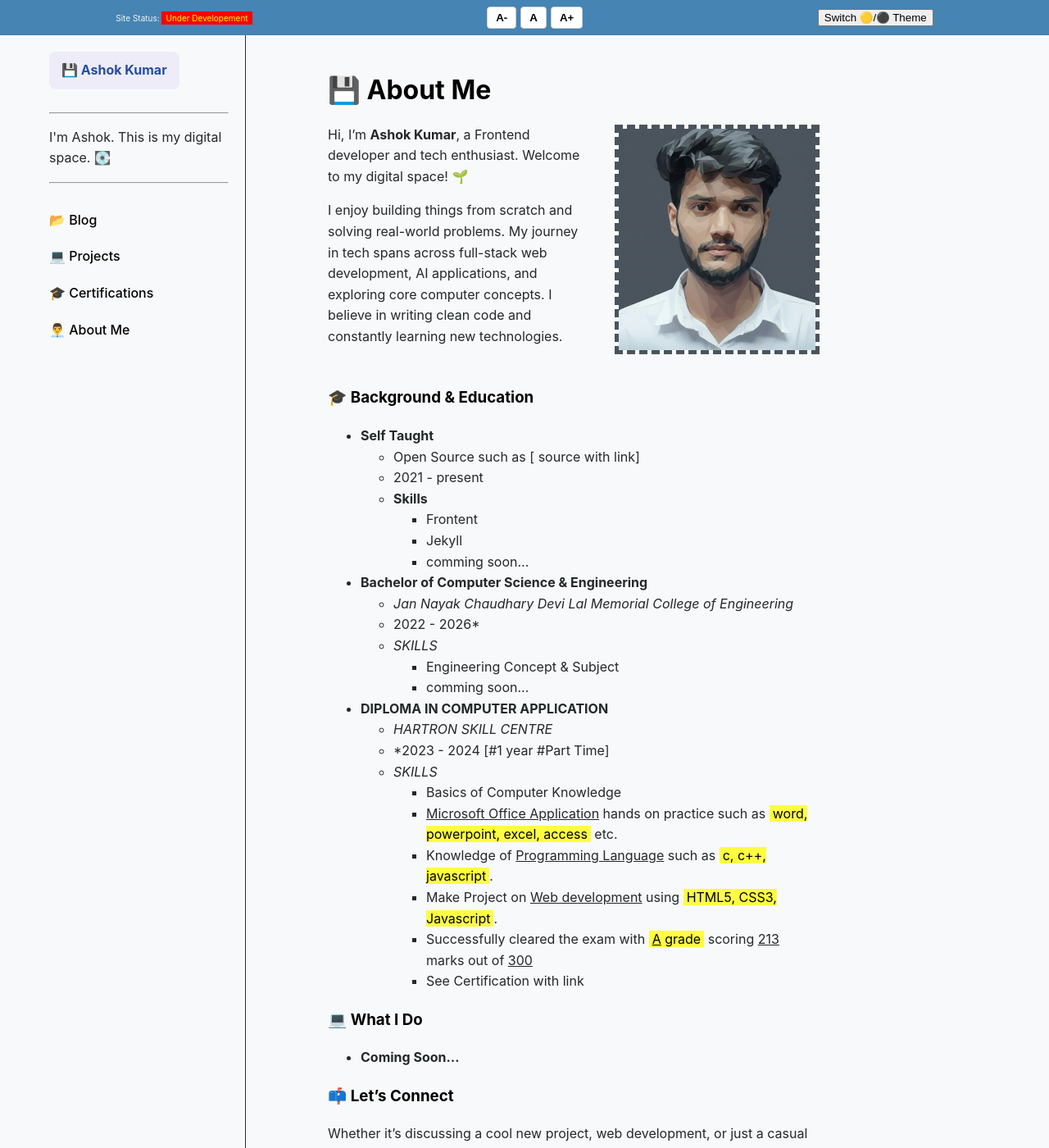
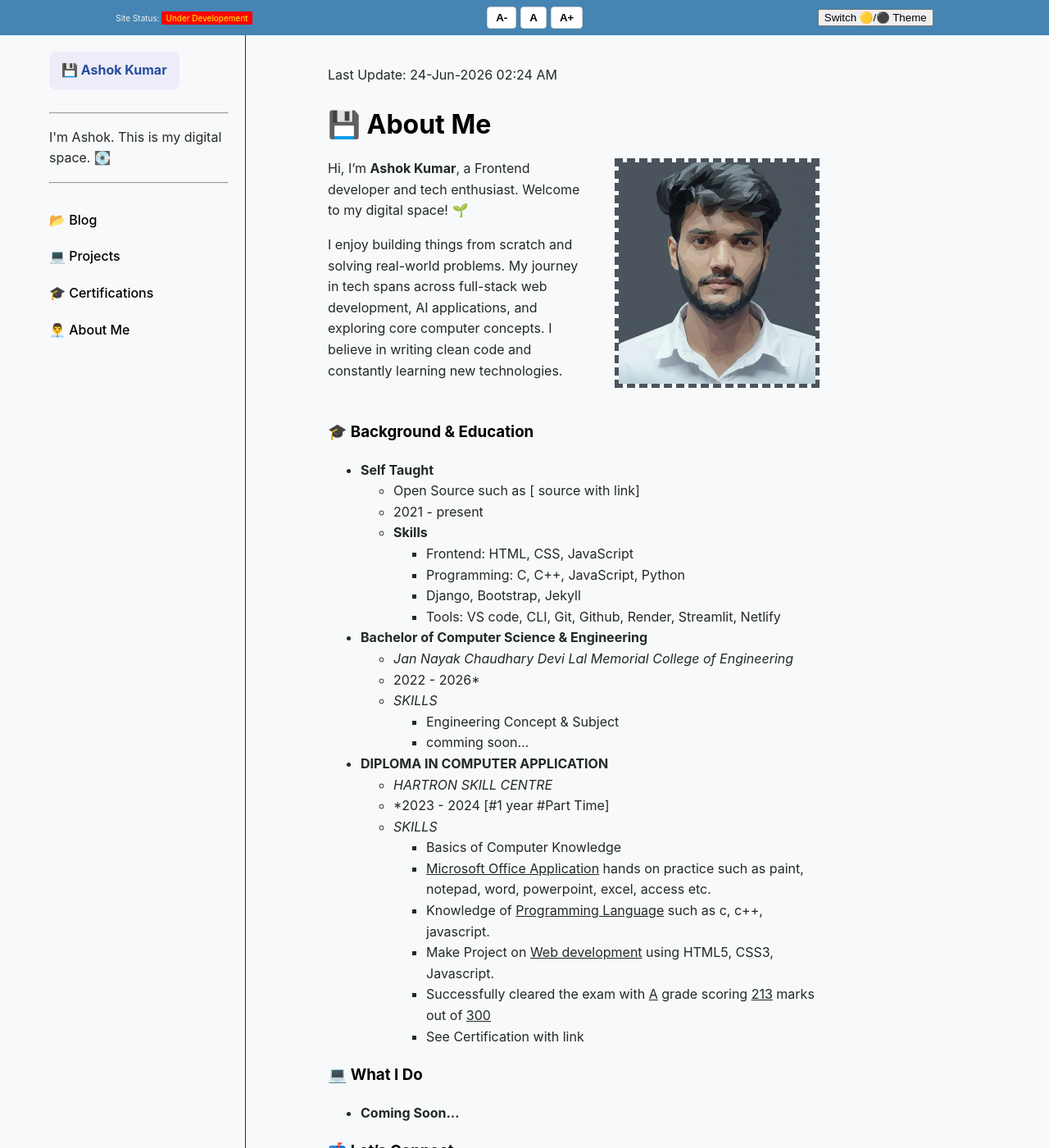
Before and after one commit to cj7-code-journey/cj7-code-journey.github.io, a Jekyll site: the page built from about.md, in a window 1280 px wide and 1400 px high. Shown: the whole window at 82% size. Built offline with Jekyll 4.4.1, drawn with Linux system fonts in a browser that asks for light colours.

Commit message:
update: about info and add a Last update about the page

```diff
--- a/about.md
+++ b/about.md
@@ -3,9 +3,9 @@ layout: default
 title: About Me
 permalink: /about.html
 ---
+<span style="text-align:right;">Last Update: 24-Jun-2026 02:24 AM</span>
 
 <h1 class="page-title">💾 About Me</h1>
-
 <img class="profile-pic" src="/assets/images/profile-pic.png" alt="Ashok Kumar">
 
 Hi, I'm **Ashok Kumar**, a Frontend developer and tech enthusiast. Welcome to my digital space! 🌱
@@ -20,9 +20,10 @@ I enjoy building things from scratch and solving real-world problems. My journey
   - Open Source such as [ source with link]
   - 2021 - present
   - <b>Skills</b>
-    - Frontent
-    - Jekyll
-    - comming soon...
+    - Frontend: HTML, CSS, JavaScript
+    - Programming: C, C++, JavaScript, Python
+    - Django, Bootstrap, Jekyll
+    - Tools: VS code, CLI, Git, Github, Render, Streamlit, Netlify
 
 - **Bachelor of Computer Science & Engineering**
   - _Jan Nayak Chaudhary Devi Lal Memorial College of Engineering_
@@ -36,10 +37,10 @@ I enjoy building things from scratch and solving real-world problems. My journey
   - \*2023 - 2024 [#1 year #Part Time]
   - _SKILLS_
     - Basics of Computer Knowledge
-    - <u>Microsoft Office Application</u> hands on practice such as **word, powerpoint, excel, access**{: .my-highlight} etc.
-    - Knowledge of <u>Programming Language</u> such as **c, c++, javascript**{: .my-highlight}.
-    - Make Project on <u>Web development</u> using **HTML5, CSS3, Javascript**{: .my-highlight}.
-    - Successfully cleared the exam with **<u>A</u> grade**{: .my-highlight} scoring <u>213</u> marks out of <u>300</u>
+    - <u>Microsoft Office Application</u> hands on practice such as paint, notepad, word, powerpoint, excel, access etc.
+    - Knowledge of <u>Programming Language</u> such as c, c++, javascript.
+    - Make Project on <u>Web development</u> using HTML5, CSS3, Javascript.
+    - Successfully cleared the exam with <u>A</u> grade scoring <u>213</u> marks out of <u>300</u>
     - See Certification with link
 
 ### 💻 What I Do
```
